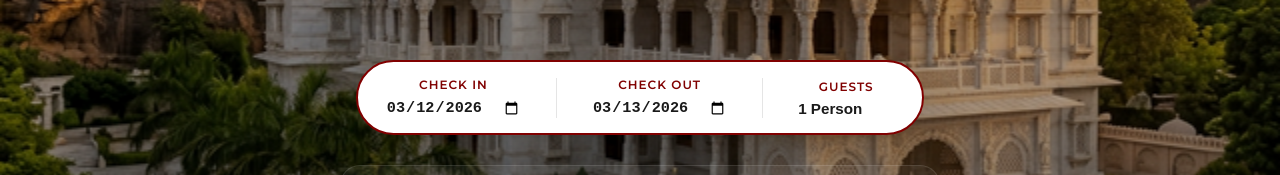
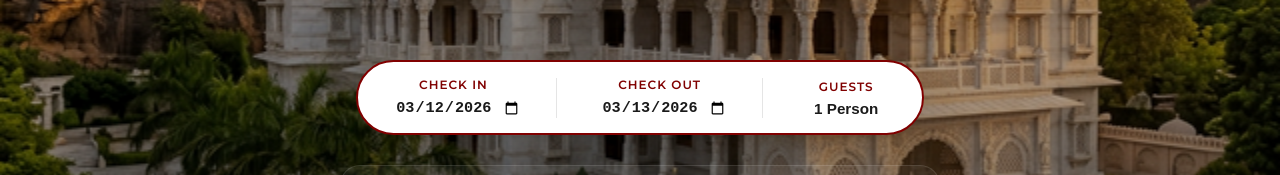
Before and after one commit to sharmakush2003/Jain-Dharamsala, a Next.js app: page / in a window 1280 px wide. Shown: the part 399-574 px from the top of the page. Built offline with nearby package versions, Linux system fonts and the light colour scheme.

Commit message:
Refine: Center data fields in BookingWidget

```diff
--- a/src/components/BookingWidget.module.css
+++ b/src/components/BookingWidget.module.css
@@ -21,6 +21,8 @@
   display: flex;
   flex-direction: column;
   padding: 5px 20px;
+  align-items: center;
+  text-align: center;
 }
 
 .forcedLabel {
@@ -47,6 +49,8 @@
   cursor: pointer;
   -webkit-appearance: none;
   appearance: none;
+  text-align: center;
+  text-align-last: center;
 }
 
 .divider {
```
